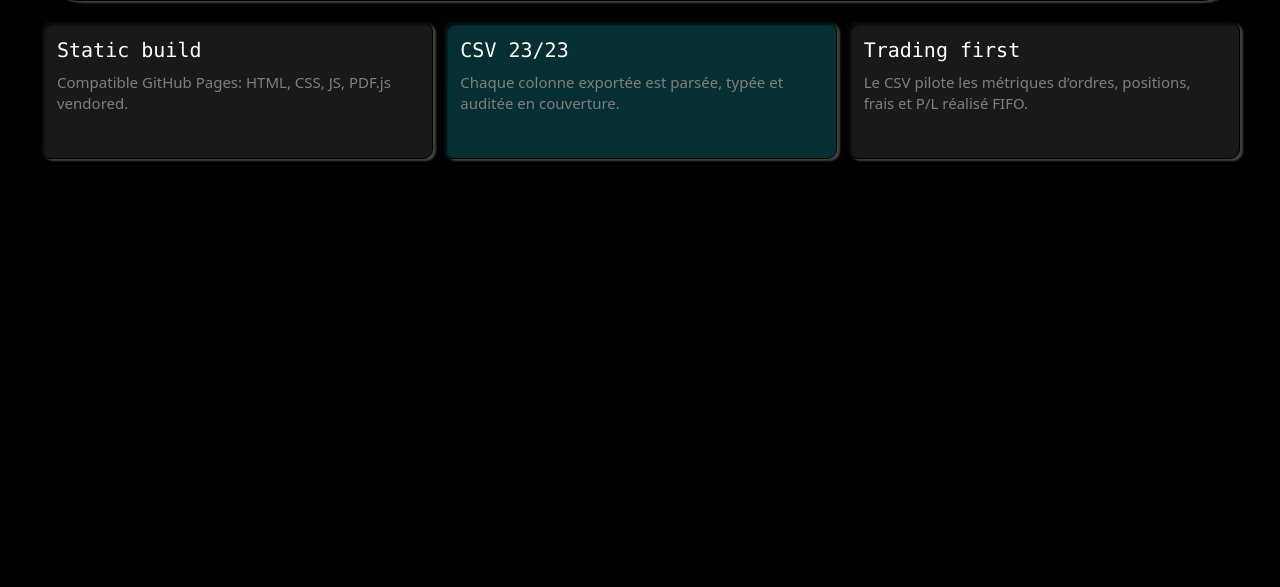
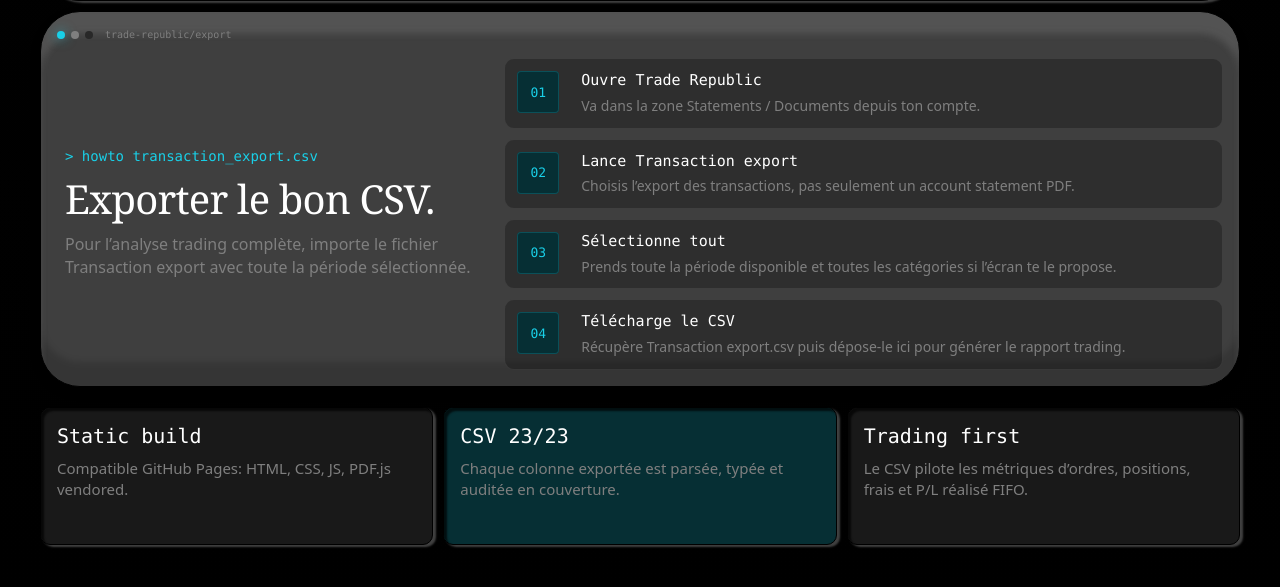
Before and after one commit to Flovflo/portfolio-statement-analysis, a website with bundled scripts: page index.html in a window 1280 px wide. Shown: the part 611-1198 px from the top of the page. Before the commit the page ends 852 px from the top, so only its background shows below. Built offline with nearby package versions, Linux system fonts and the light colour scheme.

Commit message:
docs: add csv export guide

```diff
--- a/app.js
+++ b/app.js
@@ -13,7 +13,7 @@ const ChartKit = window.ChartKit;
 let data = null;
 const uploadState = {
   status: 'idle',
-  message: 'Dépose ton relevé Trade Republic PDF pour lancer l’analyse.',
+  message: 'Dépose ton Transaction export.csv ou ton relevé PDF Trade Republic pour lancer l’analyse.',
   fileName: '',
   fileSize: 0,
 };
@@ -60,11 +60,34 @@ function portfolioDashboard() {
           <small>Tout reste dans ton navigateur. Aucune API, aucun upload serveur.</small>
         </label>
       </section>
+      ${renderCsvExportGuide()}
       <section class="panel-grid three upload-notes">
         ${uploadNote('Static build', 'Compatible GitHub Pages: HTML, CSS, JS, PDF.js vendored.')}
         ${uploadNote('CSV 23/23', 'Chaque colonne exportée est parsée, typée et auditée en couverture.')}
         ${uploadNote('Trading first', 'Le CSV pilote les métriques d’ordres, positions, frais et P/L réalisé FIFO.')}
       </section>`;
+  }
+
+  function renderCsvExportGuide() {
+    return `
+      <section class="export-guide terminal-window" aria-labelledby="csv-export-title">
+        <div class="terminal-toolbar"><i></i><i></i><i></i><span>trade-republic/export</span></div>
+        <div class="export-guide-copy">
+          <span class="terminal-prompt">howto transaction_export.csv</span>
+          <h2 id="csv-export-title">Exporter le bon CSV.</h2>
+          <p>Pour l’analyse trading complète, importe le fichier Transaction export avec toute la période sélectionnée.</p>
+        </div>
+        <ol class="export-steps">
+          ${tutorialStep('01', 'Ouvre Trade Republic', 'Va dans la zone Statements / Documents depuis ton compte.')}
+          ${tutorialStep('02', 'Lance Transaction export', 'Choisis l’export des transactions, pas seulement un account statement PDF.')}
+          ${tutorialStep('03', 'Sélectionne tout', 'Prends toute la période disponible et toutes les catégories si l’écran te le propose.')}
+          ${tutorialStep('04', 'Télécharge le CSV', 'Récupère Transaction export.csv puis dépose-le ici pour générer le rapport trading.')}
+        </ol>
+      </section>`;
+  }
+
+  function tutorialStep(number, title, body) {
+    return `<li><span>${esc(number)}</span><div><strong>${esc(title)}</strong><p>${esc(body)}</p></div></li>`;
   }
 
   function uploadNote(title, body) {
--- a/styles.css
+++ b/styles.css
@@ -465,6 +465,101 @@ th,
   margin-top: var(--spacing-20);
 }
 
+.export-guide {
+  display: grid;
+  grid-template-columns: minmax(0, 0.75fr) minmax(0, 1.25fr);
+  gap: var(--spacing-16);
+  margin-top: var(--spacing-10);
+  padding: var(--spacing-16);
+  border-radius: var(--radius-largecards);
+}
+
+.export-guide .terminal-toolbar {
+  grid-column: 1 / -1;
+}
+
+.export-guide-copy {
+  display: flex;
+  min-width: 0;
+  flex-direction: column;
+  justify-content: center;
+  padding: var(--spacing-8);
+}
+
+.export-guide-copy .terminal-prompt {
+  margin-top: 0;
+}
+
+.export-guide h2 {
+  margin-top: var(--spacing-12);
+  color: var(--color-near-white);
+  font-family: var(--font-instrument-serif);
+  font-size: var(--text-heading);
+  font-weight: 400;
+  line-height: var(--leading-heading);
+  letter-spacing: -0.02em;
+}
+
+.export-guide-copy p {
+  max-width: 430px;
+  margin-top: var(--spacing-12);
+  color: var(--color-ash-gray);
+  font-size: 16px;
+  line-height: 1.45;
+}
+
+.export-steps {
+  display: grid;
+  gap: var(--spacing-10);
+  min-width: 0;
+  margin: 0;
+  padding: 0;
+  list-style: none;
+}
+
+.export-steps li {
+  display: grid;
+  grid-template-columns: 52px minmax(0, 1fr);
+  gap: var(--spacing-12);
+  align-items: start;
+  min-width: 0;
+  padding: var(--spacing-12);
+  border: 1px solid var(--border-quiet);
+  border-radius: var(--radius-cards);
+  background: rgba(0, 0, 0, 0.26);
+}
+
+.export-steps li > span {
+  display: inline-flex;
+  width: 42px;
+  height: 42px;
+  align-items: center;
+  justify-content: center;
+  border-radius: var(--radius-smallelements);
+  background: var(--color-sea-glass);
+  color: var(--color-electric-aqua);
+  box-shadow: 0 0 0 1px rgba(25, 208, 232, 0.2) inset;
+  font-family: var(--font-dm-mono);
+  font-size: 13px;
+  line-height: 1;
+}
+
+.export-steps strong {
+  display: block;
+  color: var(--color-near-white);
+  font-family: var(--font-dm-mono);
+  font-size: 15px;
+  font-weight: 400;
+  line-height: 1.25;
+}
+
+.export-steps p {
+  margin-top: var(--spacing-6);
+  color: var(--color-ash-gray);
+  font-size: 14px;
+  line-height: 1.4;
+}
+
 .tabs {
   position: sticky;
   top: var(--spacing-10);
@@ -872,6 +967,7 @@ td span {
 
   .kpi-grid,
   .kpi-grid.compact,
+  .export-guide,
   .panel-grid.two,
   .panel-grid.three {
     grid-template-columns: repeat(2, minmax(0, 1fr));
@@ -935,9 +1031,19 @@ td span {
 
   .kpi-grid,
   .kpi-grid.compact,
+  .export-guide,
   .panel-grid.two,
   .panel-grid.three {
     grid-template-columns: 1fr;
+  }
+
+  .export-guide {
+    padding: var(--spacing-12);
+    border-radius: 32px;
+  }
+
+  .export-steps li {
+    grid-template-columns: 46px minmax(0, 1fr);
   }
 
   .kpi {
```
Also changed, not shown: README.md.
